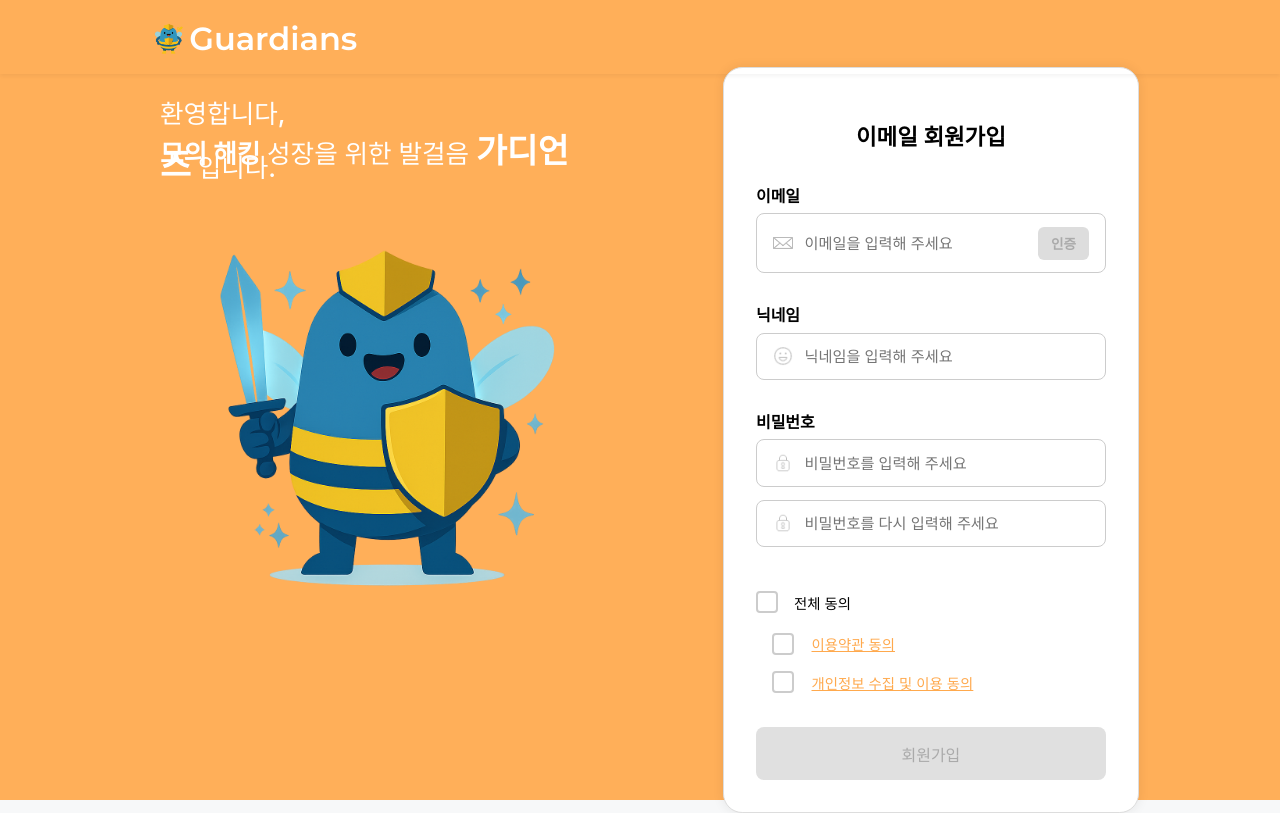
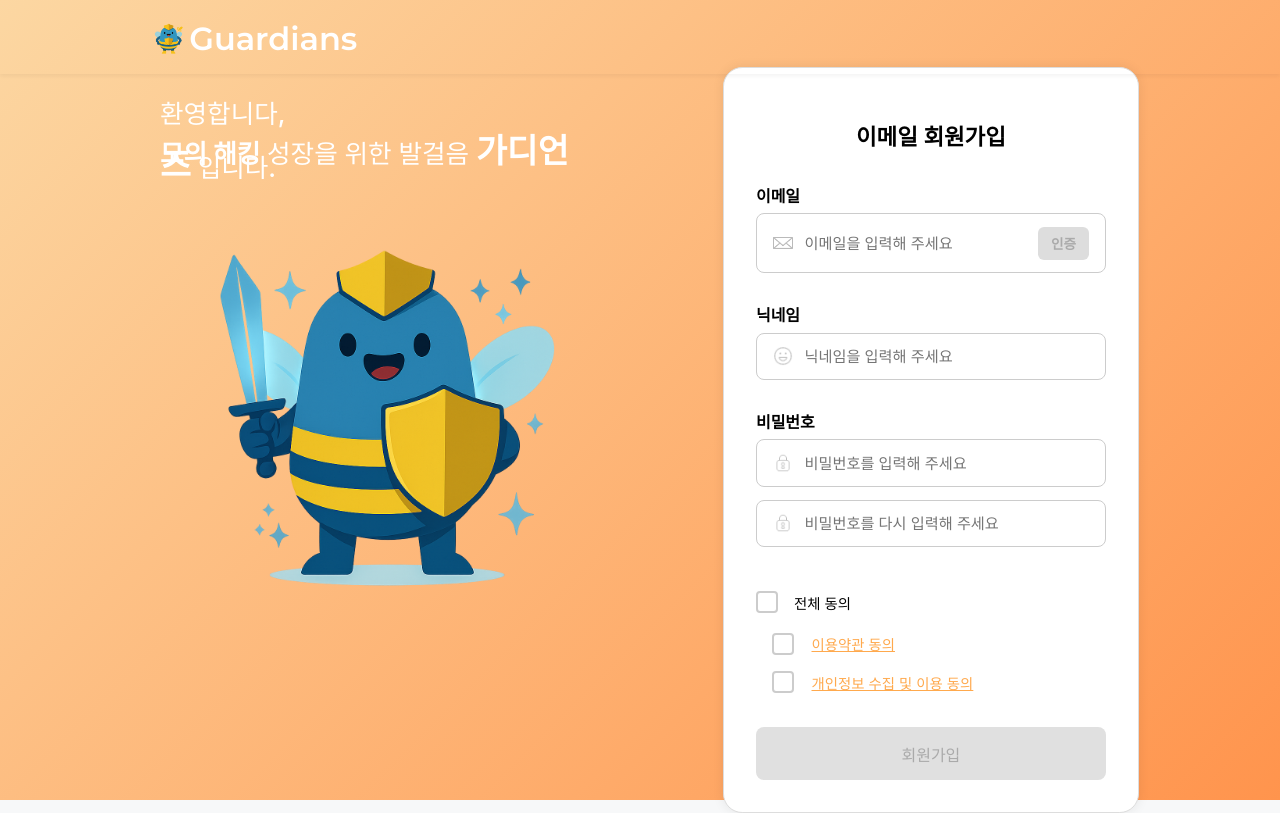
Before and after one commit to BeeGuardians/Guardians-frontend, a React (Vite) app in the folder guardians/: page /signup in a window 1280 px wide. Built offline with nearby package versions, Linux system fonts and the light colour scheme; no server answers; a web font is replaced by a local one.

Commit message:
fix : modify signupPage background color

```diff
--- a/guardians/src/pages/LoginPage/Signup.module.css
+++ b/guardians/src/pages/LoginPage/Signup.module.css
@@ -6,17 +6,19 @@ body {
     display: flex;
     height: 100vh;
     width: 100vw;
+    background: linear-gradient(135deg, #FCD7A2, #FF944D); /* ✨ 부드러운 주황 계열 그라데이션 */
 }
 
 /* 왼쪽 영역 (이미지 + 텍스트) */
 .left {
     flex: 1;
-    background-color: #ffaf59;
+    background: transparent;
     display: flex;
     flex-direction: column;
     justify-content: center;
     align-items: center;
 }
+
 
 .textBox {
     margin-left: 10rem;
@@ -36,14 +38,16 @@ body {
     max-width: 100%;
 }
 
-/* 오른쪽 영역 (가입 폼) */
+
 .right {
     flex: 1.2;
-    background-color: #ffaf59;
+    /* background-color: #ffaf59; ❌ 제거 */
+    background: transparent; /* ✅ 동일하게 투명 처리 */
     display: flex;
     justify-content: center;
     align-items: center;
 }
+
 
 .signupBox {
     margin-top: 5rem;
```
